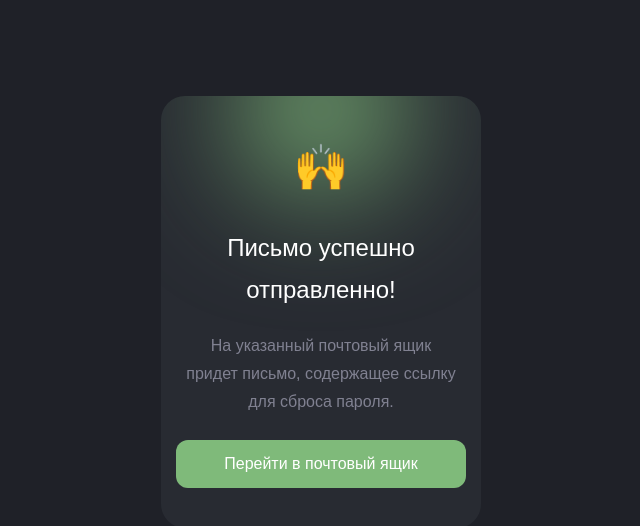
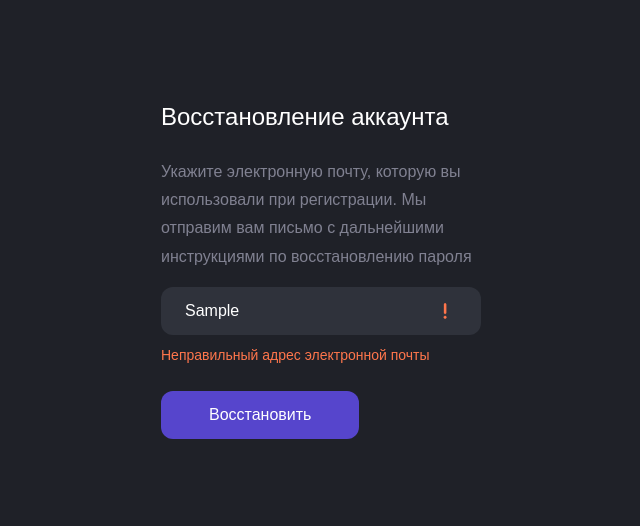
Before and after one commit to NikitaSheremeta/wildhunt-client-personal-cabinet, a Vue app: page /reset-password in a window 1280 px wide. Both pictures are taken after typing "Sample" into the empty fields and a click on the button "Восстановить". Shown: the top 526 px of the page, without its empty margins (319-959 px from the left). Built offline with nearby package versions, Linux system fonts and the light colour scheme; a web font is replaced by a local one.

Commit message:
Fixed bugs

```diff
--- a/src/components/framework/BaseInput.vue
+++ b/src/components/framework/BaseInput.vue
@@ -26,16 +26,13 @@
       </span>
 
       <span
-        v-if="success || (!!$slots.success && iconPasswordModifier)"
+        v-if="success || (!!$slots.success && !password)"
         class="field-icon"
       >
         <BaseIcon icon="check" color="success" />
       </span>
 
-      <span
-        v-if="error || (!!$slots.error && iconPasswordModifier)"
-        class="field-icon"
-      >
+      <span v-if="error || (!!$slots.error && !password)" class="field-icon">
         <BaseIcon icon="exclamation" color="danger" />
       </span>
     </label>
@@ -128,6 +125,10 @@ export default {
       type: Boolean,
       default: false
     },
+    password: {
+      type: Boolean,
+      default: false
+    },
     createPassword: {
       type: Boolean,
       default: false
@@ -159,12 +160,6 @@ export default {
     disabledModifier() {
       return this.disabled ? 'disabled' : '';
     },
-    iconPasswordModifier() {
-      return (
-        this.local.type !== 'password' ||
-        (this.local.type === 'password' && this.repeatPassword)
-      );
-    },
     attrs() {
       return {
         ...this.$attrs,
@@ -172,7 +167,6 @@ export default {
         type: this.tagName !== 'textarea' ? this.local.type : null,
         disabled: this.disabled,
         autofocus: this.autofocus,
-        ref: this.createPassword ? 'createPassword' : 'field',
         class: 'field'
       };
     }
--- a/src/views/Login.vue
+++ b/src/views/Login.vue
@@ -27,6 +27,7 @@
             :class="$style['form-item']"
             :disabled="is.disableAllFields"
             v-model:value="password"
+            password
             type="password"
             placeholder="Пароль"
             @input="v$.password.$reset()"
--- a/src/views/ResetPassword.vue
+++ b/src/views/ResetPassword.vue
@@ -10,8 +10,9 @@
           <h2 :class="$style['form-title']">Восстановление аккаунта</h2>
 
           <p :class="$style['form-description']">
-            Укажите логин или электронную почту, которую вы использовали при
-            регистрации. Мы отправим вам письмо с дальнейшими инструкциями
+            Укажите электронную почту, которую вы использовали при регистрации.
+            Мы отправим вам письмо с дальнейшими инструкциями по восстановлению
+            пароля
           </p>
 
           <BaseInput
@@ -19,7 +20,7 @@
             :disabled="is.disableAllFields"
             v-model:value="login"
             type="text"
-            placeholder="Логин или электронная почта"
+            placeholder="Электронная почта"
             @input="v$.login.$reset()"
             @blur="v$.login.$touch()"
           >
@@ -56,14 +57,11 @@
 
 <script>
 import useVuelidate from '@vuelidate/core';
-import { required } from '@vuelidate/validators';
+import { required, email } from '@vuelidate/validators';
 import BaseInput from '../components/framework/BaseInput';
 import BaseButton from '../components/framework/BaseButton';
 import BaseNotice from '../components/framework/BaseNotice';
-import {
-  allowedCharacters,
-  useLoginUsernameValidator
-} from '../components/use/validators';
+import { useSignupEmailValidator } from '../components/use/validators';
 import { useDebounce } from '../components/use/debounce';
 import { magicNumbers } from '../utils/magic-numbers';
 
@@ -99,13 +97,13 @@ export default {
     return {
       login: {
         required,
-        allowedCharacters
+        email
       }
     };
   },
   methods: {
     isLoginInvalid() {
-      const validator = useLoginUsernameValidator(this.v$.login);
+      const validator = useSignupEmailValidator(this.v$.login);
 
       if (validator.isInvalid) {
         this.errorMessage.login = validator.errorMessage;
--- a/src/views/Signup.vue
+++ b/src/views/Signup.vue
@@ -42,6 +42,7 @@
             :class="$style['form-item']"
             :disabled="is.disableAllFields"
             v-model:value="password"
+            password
             create-password
             type="password"
             placeholder="Пароль"
```
